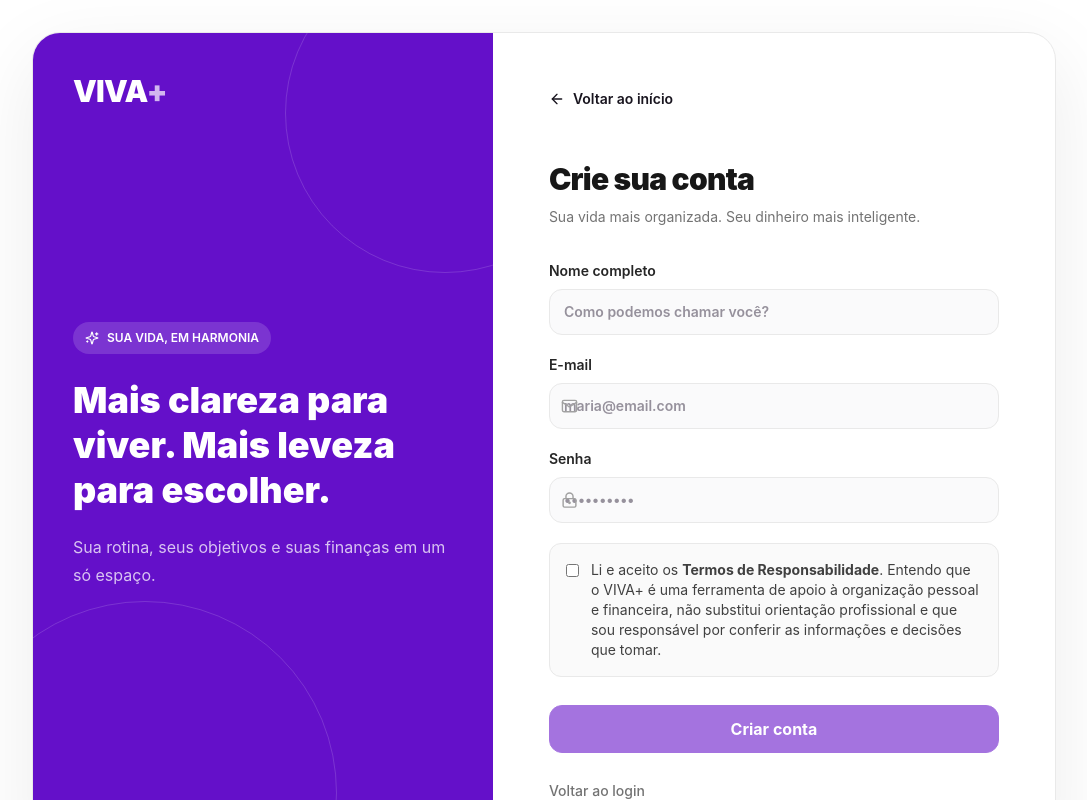
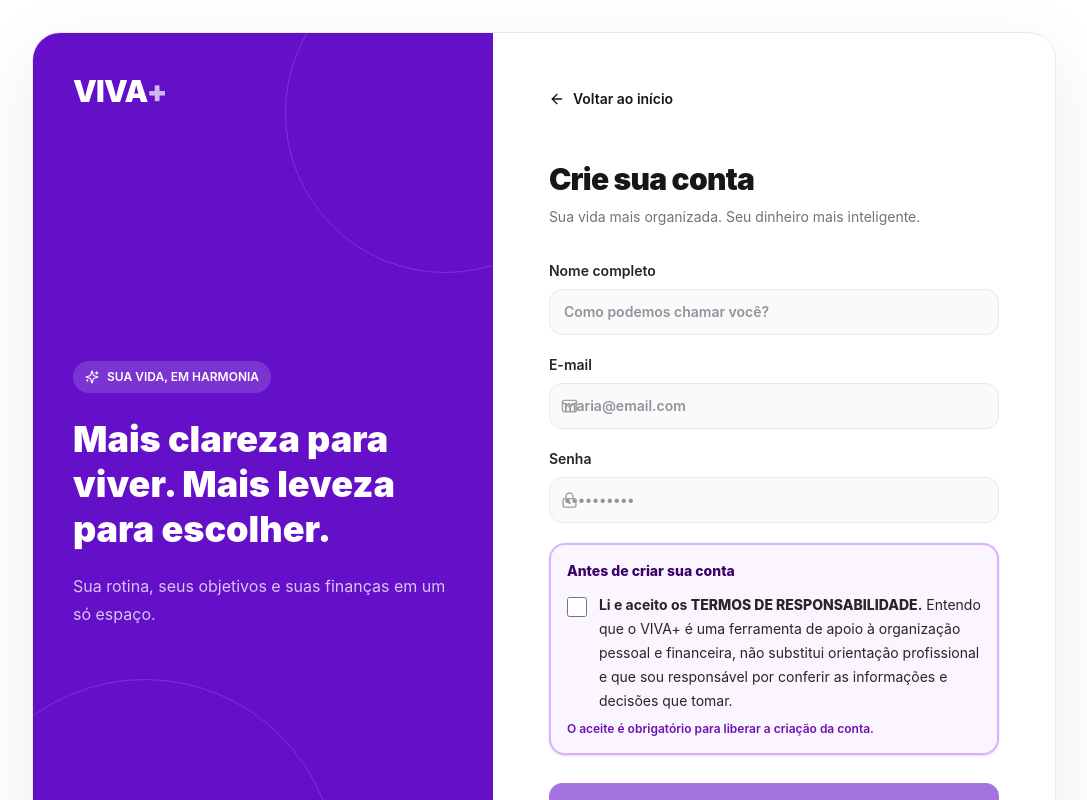
Before and after one commit to diegoelizes2026-sys/VIVA-, a Next.js app in the folder VIVA-PLUS-VERCEL (2)/VIVA-PLUS-VERCEL/: page /cadastro in a window 1280 px wide. Shown: the top 800 px of the page, without its empty margins (96-1183 px from the left). Built offline with nearby package versions, Linux system fonts and the light colour scheme.

Commit message:
Make mandatory responsibility terms acceptance prominent

```diff
--- a/VIVA-PLUS-VERCEL (2)/VIVA-PLUS-VERCEL/src/components/auth-form.tsx
+++ b/VIVA-PLUS-VERCEL (2)/VIVA-PLUS-VERCEL/src/components/auth-form.tsx
@@ -61,7 +61,7 @@ export default function AuthForm({ mode }: { mode: "login" | "signup" | "reset"
           {mode === "signup" && <label className="block text-sm font-semibold text-neutral-800">Nome completo<input className="field mt-2" required value={name} onChange={e => setName(e.target.value)} placeholder="Como podemos chamar você?"/></label>}
           <label className="block text-sm font-semibold text-neutral-800">E-mail<span className="relative mt-2 block"><Mail className="absolute left-3 top-1/2 -translate-y-1/2 text-neutral-400" size={17}/><input className="field pl-10" type="email" autoComplete="email" required value={email} onChange={e => setEmail(e.target.value)} placeholder="maria@email.com"/></span></label>
           {mode !== "reset" && <label className="block text-sm font-semibold text-neutral-800">Senha<span className="relative mt-2 block"><LockKeyhole className="absolute left-3 top-1/2 -translate-y-1/2 text-neutral-400" size={17}/><input className="field auth-password-input pl-10 pr-12" type={showPassword ? "text" : "password"} autoComplete={mode === "login" ? "current-password" : "new-password"} minLength={8} required value={password} onChange={e => setPassword(e.target.value)} placeholder="••••••••••"/>{mode === "login" && <button type="button" className="auth-password-toggle" onClick={() => setShowPassword(v => !v)} aria-label={showPassword ? "Ocultar senha" : "Mostrar senha"}>{showPassword ? <EyeOff size={19}/> : <Eye size={19}/>}</button>}</span></label>}
-          {mode === "signup" && <div className="rounded-xl border border-[var(--color-gray)] bg-neutral-50 p-4 text-sm text-neutral-700"><label className="flex cursor-pointer items-start gap-3"><input type="checkbox" className="mt-1" checked={termsAccepted} onChange={e => setTermsAccepted(e.target.checked)} required/><span>Li e aceito os <Link className="font-bold text-[var(--color-primary)] underline" href="/termos-de-responsabilidade" target="_blank">Termos de Responsabilidade</Link>. Entendo que o VIVA+ é uma ferramenta de apoio à organização pessoal e financeira, não substitui orientação profissional e que sou responsável por conferir as informações e decisões que tomar.</span></label></div>}
+          {mode === "signup" && <section aria-label="Aceite obrigatório dos termos" className="rounded-2xl border-2 border-purple-300 bg-purple-50 p-4 shadow-sm"><p className="mb-3 text-sm font-extrabold text-purple-950">Antes de criar sua conta</p><label className="flex cursor-pointer items-start gap-3 text-sm leading-6 text-neutral-800"><input type="checkbox" className="mt-1 h-5 w-5 shrink-0 accent-purple-700" checked={termsAccepted} onChange={e => setTermsAccepted(e.target.checked)} required/><span><strong>Li e aceito os </strong><Link className="font-extrabold text-purple-800 underline underline-offset-2" href="/termos-de-responsabilidade" target="_blank">TERMOS DE RESPONSABILIDADE</Link><strong>.</strong> Entendo que o VIVA+ é uma ferramenta de apoio à organização pessoal e financeira, não substitui orientação profissional e que sou responsável por conferir as informações e decisões que tomar.</span></label><p className="mt-2 text-xs font-semibold text-purple-800">O aceite é obrigatório para liberar a criação da conta.</p></section>}
           {mode === "login" && <div className="auth-options"><label><input type="checkbox" checked={remember} onChange={e => setRemember(e.target.checked)}/> <span>Lembrar de mim</span></label><Link href="/recuperar-senha">Esqueci a senha</Link></div>}<button className="btn-primary auth-submit mt-2 w-full" disabled={busy || (mode === "signup" && !termsAccepted)}>{busy ? "Aguarde..." : mode === "signup" ? "Criar conta" : mode === "reset" ? "Enviar instruções" : <><span>Entrar</span><ArrowRight size={20}/></>}</button>
           {message && <p role="status" className="rounded-xl border border-[var(--color-gray)] bg-neutral-50 p-3 text-sm leading-6 text-neutral-700">{message}</p>}
         </form>
```
